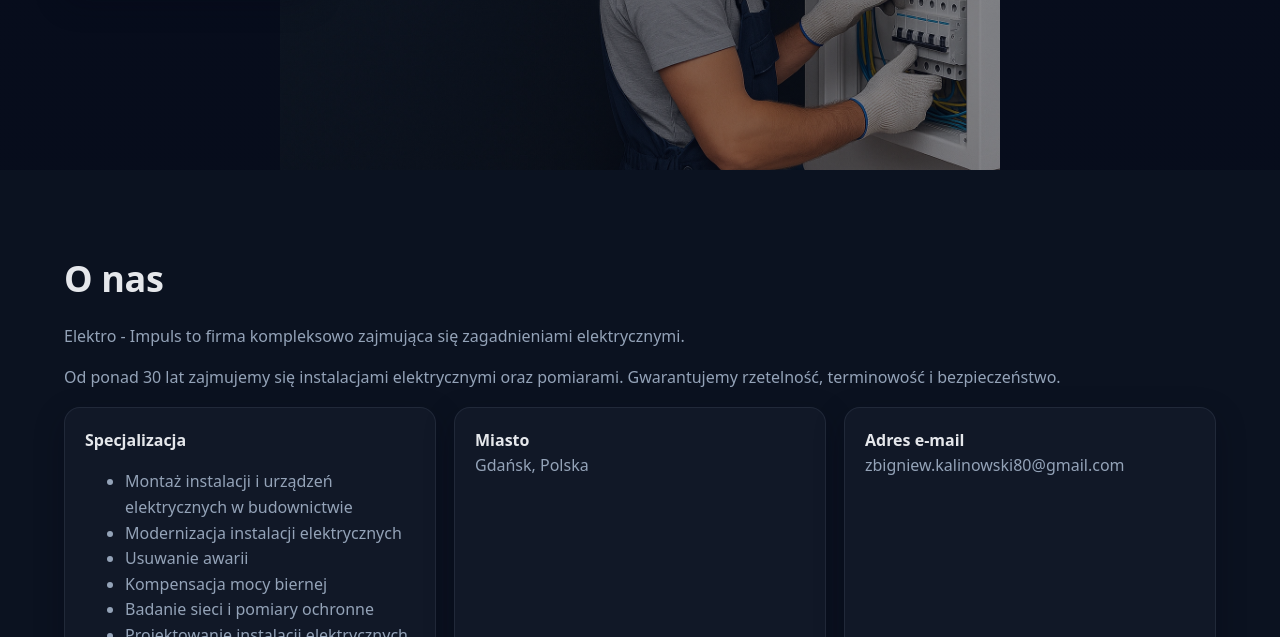
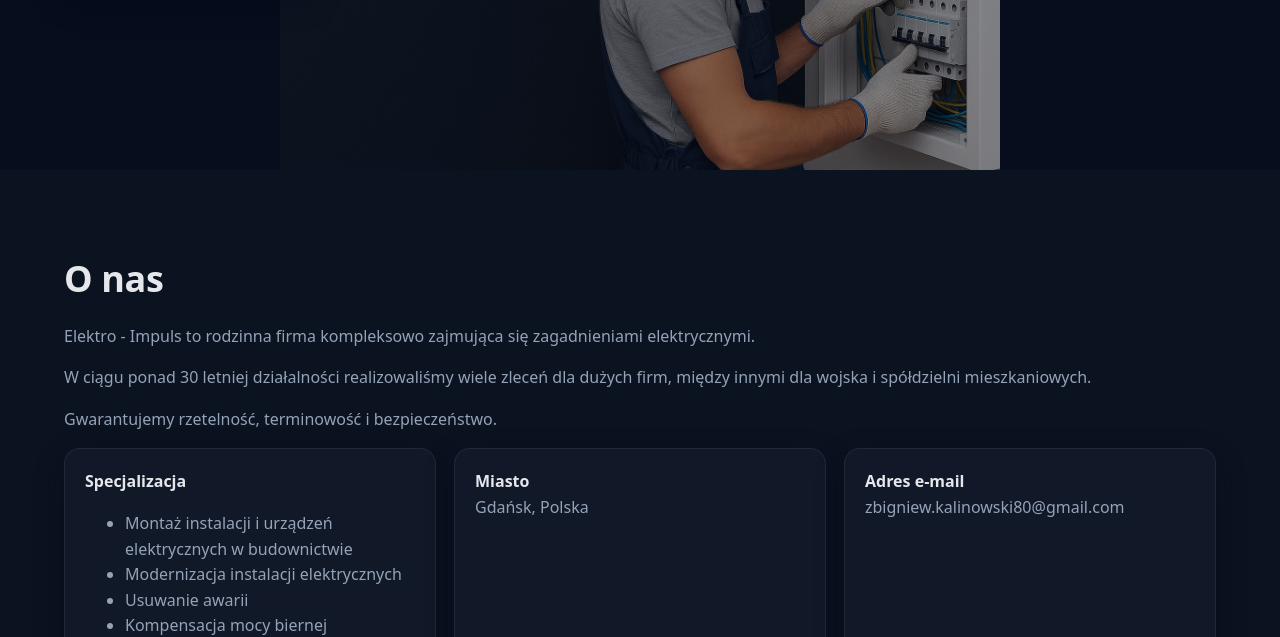
Before and after one commit to zbylon80/elektro-impuls, a website: page index.html in a window 1280 px wide. Shown: the part 463-1100 px from the top of the page. Drawn offline with Linux system fonts and the light colour scheme.

Commit message:
added google maps link and content changes

```diff
--- a/index.html
+++ b/index.html
@@ -64,12 +64,13 @@
       </div>
     </section>
 
-    <!-- O MNIE / O NAS -->
+    <!-- O NAS -->
     <section id="o-nas">
       <div class="container">
         <h2 class="section-title">O&nbsp;nas</h2>
-        <p class="muted">Elektro - Impuls to firma kompleksowo zajmująca się zagadnieniami elektrycznymi.</p>
-        <p class="muted">Od ponad 30 lat zajmujemy się instalacjami elektrycznymi oraz pomiarami. Gwarantujemy rzetelność, terminowość i bezpieczeństwo.</p>
+        <p class="muted">Elektro - Impuls to rodzinna firma kompleksowo zajmująca się zagadnieniami elektrycznymi.</p>
+        <p class="muted">W ciągu ponad 30 letniej działalności realizowaliśmy wiele zleceń dla dużych firm, między innymi dla wojska i spółdzielni mieszkaniowych.
+        <p class="muted">Gwarantujemy rzetelność, terminowość i bezpieczeństwo.</p>
 
         <div class="cards mt-16">
           <div class="card"><strong>Specjalizacja</strong>
@@ -149,7 +150,7 @@
     </div>
   </footer>
 
-  <script src="script.js"></script>
+  <script src="script.js?v=20250911"></script>
   <link rel="preload" as="image" href="assets/logo01.webp" type="image/webp" />
   <link rel="preload" as="image" href="assets/logo01.png" type="image/png" />
   <link rel="preload" as="image" href="assets/background01.webp" type="image/webp" />
```
